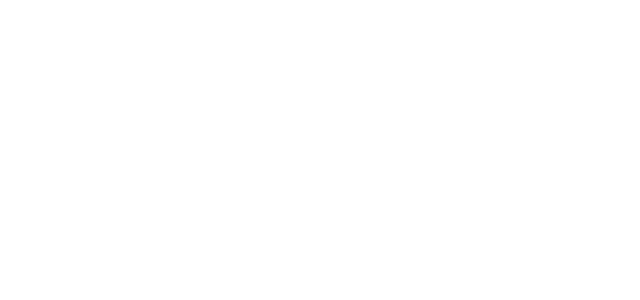
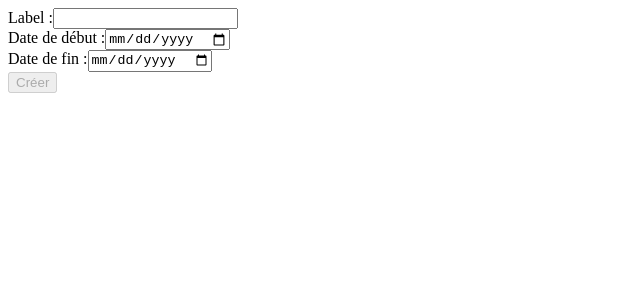
Before and after one commit to tpfullstack/tp2, an Angular app: page /create-event in a window 1280 px wide. Before the commit this address led to /. Shown: the top 300 px of the page, without its empty margins (0-640 px from the left). Built offline with nearby package versions, Linux system fonts and the light colour scheme.

Commit message:
feat(creationEvent): Ajout de la fonctionalité de création d'un events

```diff
--- a/src/app/app.component.ts
+++ b/src/app/app.component.ts
@@ -1,11 +1,11 @@
 import { Component } from '@angular/core';
 import { RouterOutlet } from '@angular/router';
 import { EventListComponent } from './components/event-list/event-list.component'; // Assurez-vous du bon chemin
-
+import { CreateEventComponent } from './components/create-event/create-event.component';
 @Component({
   selector: 'app-root',
   standalone: true,
-  imports: [RouterOutlet, EventListComponent], // Ajouter EventListComponent ici
+  imports: [RouterOutlet, EventListComponent, CreateEventComponent ], // Ajouter EventListComponent ici
   templateUrl: './app.component.html',
   styleUrls: ['./app.component.css']
 })
--- /dev/null
+++ b/src/app/components/create-event/create-event.component.html
@@ -0,0 +1,15 @@
+<form (ngSubmit)="createEvent()" #eventForm="ngForm">
+    <div>
+      <label for="label">Label :</label>
+      <input type="text" id="label" [(ngModel)]="newEvent.label" name="label" required />
+    </div>
+    <div>
+      <label for="startDate">Date de début :</label>
+      <input type="date" id="startDate" [(ngModel)]="newEvent.startDate" name="startDate" required />
+    </div>
+    <div>
+      <label for="endDate">Date de fin :</label>
+      <input type="date" id="endDate" [(ngModel)]="newEvent.endDate" name="endDate" required />
+    </div>
+    <button type="submit" [disabled]="!eventForm.form.valid">Créer</button>
+  </form>
--- /dev/null
+++ b/src/app/components/create-event/create-event.component.ts
@@ -0,0 +1,47 @@
+import { Component } from '@angular/core';
+import { EventService } from '../../services/event.service';  // Importez le service
+import { Router } from '@angular/router';  // Importez le router pour rediriger après la création
+import { FormsModule } from '@angular/forms';
+@Component({
+  selector: 'app-create-event',
+  standalone: true,
+  imports: [FormsModule],
+  templateUrl: './create-event.component.html',
+  styleUrls: ['./create-event.component.css']
+})
+export class CreateEventComponent {
+  newEvent = {
+    label: '',
+    startDate: '',
+    endDate: ''
+  };
+
+  constructor(private eventService: EventService, private router: Router) {}
+
+  // Méthode pour envoyer les données au backend
+  createEvent(): void {
+    // Conversion des dates avant l'envoi si nécessaire
+    this.newEvent.startDate = this.convertDateToApiFormat(this.newEvent.startDate);
+    this.newEvent.endDate = this.convertDateToApiFormat(this.newEvent.endDate);
+
+    // Appel à l'API pour créer l'événement
+    this.eventService.createEvent(this.newEvent).subscribe(
+      (response) => {
+        console.log('Événement créé avec succès', response);
+        this.router.navigate(['/events']);  // Redirection vers la liste des événements
+      },
+      (error) => {
+        console.error('Erreur lors de la création de l\'événement', error);
+      }
+    );
+  }
+
+  // Méthode de conversion des dates au format yyyy-MM-dd
+  convertDateToApiFormat(date: string): string {
+    const d = new Date(date);
+    const year = d.getFullYear();
+    const month = (d.getMonth() + 1).toString().padStart(2, '0');
+    const day = d.getDate().toString().padStart(2, '0');
+    return `${year}-${month}-${day}`;
+  }
+}
--- a/src/app/components/event-list/event-list.component.html
+++ b/src/app/components/event-list/event-list.component.html
@@ -39,16 +39,28 @@
 <!-- Détails de l'événement -->
 <div *ngIf="selectedEvent" class="event-details">
   <h2>Détails de l'événement</h2>
-  <p><strong>Label :</strong> {{ selectedEvent.label }}</p>
-  <p><strong>Date de début :</strong> {{ selectedEvent.startDate | date:'dd/MM/yyyy' }}</p>
-  <p><strong>Date de fin :</strong> {{ selectedEvent.endDate | date:'dd/MM/yyyy' }}</p>
-  <h3>Artistes</h3>
-  <ul>
-    <li *ngFor="let artist of selectedEvent.artists">
-      {{ artist.label }}
-    </li>
-  </ul>
-  <button (click)="selectedEvent = null">Fermer</button>
+  <form (ngSubmit)="updateEvent()" #eventForm="ngForm">
+    <div>
+      <label for="label">Label :</label>
+      <input type="text" id="label" [(ngModel)]="selectedEvent.label" name="label" required>
+    </div>
+    <div>
+      <label for="startDate">Date de début :</label>
+      <input type="date" id="startDate" [(ngModel)]="selectedEvent.startDate" name="startDate" required>
+    </div>
+    <div>
+      <label for="endDate">Date de fin :</label>
+      <input type="date" id="endDate" [(ngModel)]="selectedEvent.endDate" name="endDate" required>
+    </div>
+    <h3>Artistes</h3>
+    <div *ngFor="let artist of selectedEvent.artists; let i = index">
+      <label for="artist{{i}}">Artiste {{i + 1}} :</label>
+      <input type="text" id="artist{{i}}" [(ngModel)]="artist.label" name="artist{{i}}" required>
+    </div>
+
+    <button type="submit" [disabled]="!eventForm.form.valid">Valider</button>
+    <button type="button" (click)="selectedEvent = null">Fermer</button>
+  </form>
 </div>
 
 <ng-template #noEvents>
--- a/src/app/components/event-list/event-list.component.ts
+++ b/src/app/components/event-list/event-list.component.ts
@@ -1,17 +1,17 @@
-import { CommonModule } from '@angular/common';
 import { Component, OnInit } from '@angular/core';
 import { EventService } from '../../services/event.service';
-
+import { CommonModule } from '@angular/common';  // Import pour les directives *ngIf, *ngFor
+import { FormsModule } from '@angular/forms';
 @Component({
   selector: 'app-event-list',
   standalone: true,
-  imports: [CommonModule],
+  imports: [CommonModule, FormsModule],
   templateUrl: './event-list.component.html',
   styleUrls: ['./event-list.component.css']
 })
 export class EventListComponent implements OnInit {
   events: any[] = [];
-  selectedEvent: any = null; // Nouveau champ
+  selectedEvent: any = null;
   currentPage: number = 0;
   pageSize: number = 5;
   totalPages: number = 0;
@@ -33,7 +33,6 @@
       }
     );
   }
-
   decrementPage(): void {
     if (this.currentPage > 0) {
       this.currentPage--;
@@ -61,13 +60,28 @@
       }
     );
   }
+
+  updateEvent(): void {
+    if (this.selectedEvent) {
+      this.eventService.updateEvent(this.selectedEvent.id, this.selectedEvent).subscribe(
+        (response) => {
+          console.log('Événement mis à jour avec succès', response);
+          this.loadEvents();  // Recharge la liste des événements après mise à jour
+          this.selectedEvent = null;  // Ferme la vue des détails
+        },
+        (error) => {
+          console.error('Erreur lors de la mise à jour de l\'événement', error);
+        }
+      );
+    }
+  }
+
   deleteEvent(eventId: string): void {
     if (confirm('Êtes-vous sûr de vouloir supprimer cet événement ?')) {
       this.eventService.deleteEventById(eventId).subscribe(
         () => {
           console.log('Événement supprimé avec succès');
-          // Recharge la liste après la suppression
-          this.loadEvents();
+          this.loadEvents();  // Recharge la liste après suppression
         },
         (error) => {
           console.error('Erreur lors de la suppression de l\'événement', error);
--- a/src/app/services/event.service.ts
+++ b/src/app/services/event.service.ts
@@ -33,5 +33,11 @@
   deleteEventById(id: string): Observable<any> {
     return this.http.delete<any>(`${this.apiUrl}/${id}`);
   }
+  updateEvent(id: string, event: any): Observable<any> {
+    return this.http.put<any>(`${this.apiUrl}/${id}`, event);
+  }
+  createEvent(event: any): Observable<any> {
+    return this.http.post<any>(this.apiUrl, event);
+  }
 
 }
```
Also changed, not shown: src/app/app.routes.ts (+6 -2 lines), src/app/components/create-event/create-event.component.css (added), 1 other file (tests, documents, lock files or other folders).
